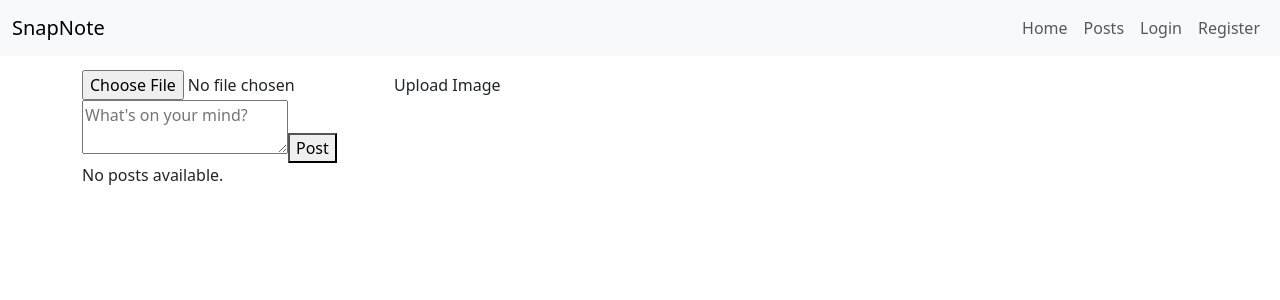
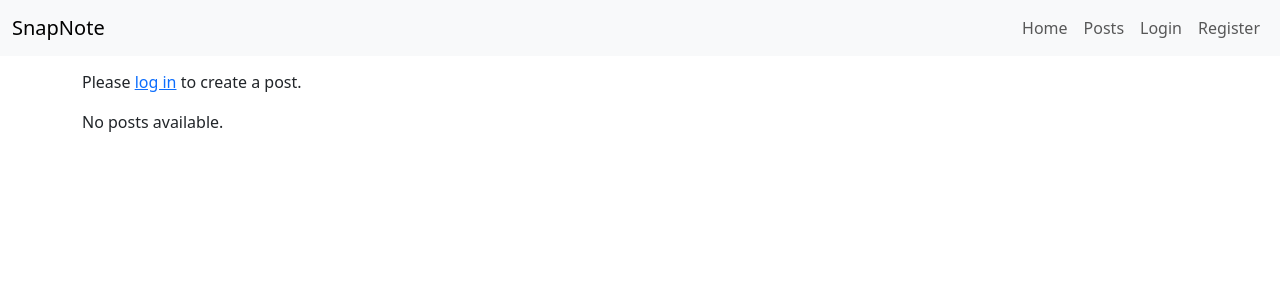
Before and after one commit to kariannegle/ITPE3200Exam, a React (Create React App) app in the folder snapnote-frontend/: page / in a window 1280 px wide. Shown: the top 300 px of the page. Built offline with nearby package versions, Linux system fonts and the light colour scheme.

Commit message:
implement authentication context and integrate with navbar and login

```diff
--- a/snapnote-frontend/src/App.jsx
+++ b/snapnote-frontend/src/App.jsx
@@ -1,3 +1,4 @@
+import 'bootstrap/dist/css/bootstrap.min.css';
 import React from 'react';
 import { BrowserRouter as Router, Routes, Route } from 'react-router-dom';
 import CustomNavbar from './components/CustomNavbar';
@@ -6,6 +7,7 @@ import PostList from './pages/PostList';
 import Register from './pages/Register';
 import Login from './pages/Login';
 import Logout from './pages/Logout';
+
 
 function App() {
   return (
--- a/snapnote-frontend/src/components/CustomNavbar.jsx
+++ b/snapnote-frontend/src/components/CustomNavbar.jsx
@@ -1,8 +1,11 @@
 import React from 'react';
 import { Navbar, Nav, Container, Button } from 'react-bootstrap';
 import { Link } from 'react-router-dom';
+import { useAuth } from '../context/AuthContext'; // Import the useAuth hook
 
-const CustomNavbar = ({ isAuthenticated }) => {
+const CustomNavbar = () => {
+  const { isAuthenticated, logout } = useAuth(); // Use authentication status and logout function
+
   return (
     <Navbar expand="md" bg="light" variant="light" fixed="top" className="navbar">
       <Container fluid>
@@ -22,7 +25,7 @@ const CustomNavbar = ({ isAuthenticated }) => {
             <Nav.Link as={Link} to="/posts">Posts</Nav.Link>
             {isAuthenticated ? (
               <>
-                <Nav.Link as={Link} to="/logout">Logout</Nav.Link>
+                <Nav.Link as={Link} to="/logout" onClick={logout}>Logout</Nav.Link>
               </>
             ) : (
               <>
--- /dev/null
+++ b/snapnote-frontend/src/context/AuthContext.jsx
@@ -0,0 +1,23 @@
+import React, { createContext, useContext, useState } from 'react';
+
+const AuthContext = createContext();
+
+// provider component
+export const AuthProvider = ({ children }) => {
+  const [isAuthenticated, setIsAuthenticated] = useState(false);
+
+  // Functions to handle login and logout
+  const login = () => setIsAuthenticated(true);
+  const logout = () => setIsAuthenticated(false);
+
+  return (
+    <AuthContext.Provider value={{ isAuthenticated, login, logout }}>
+      {children}
+    </AuthContext.Provider>
+  );
+};
+
+// custom hook to use the AuthContext
+export const useAuth = () => {
+  return useContext(AuthContext);
+};
--- a/snapnote-frontend/src/index.js
+++ b/snapnote-frontend/src/index.js
@@ -1,10 +1,20 @@
 import 'bootstrap/dist/css/bootstrap.min.css';
 import React from 'react';
-import ReactDOM from 'react-dom/client';
+import { createRoot } from 'react-dom/client';
 import App from './App';
+import { AuthProvider } from './context/AuthContext'; // Import the AuthProvider
 
-ReactDOM.createRoot(document.getElementById('root')).render(
-    <React.StrictMode>
-        <App />
-    </React.StrictMode>
+// Get the root element from the DOM
+const container = document.getElementById('root');
+
+// Create a root
+const root = createRoot(container);
+
+// Render the app
+root.render(
+  <React.StrictMode>
+    <AuthProvider>
+      <App />
+    </AuthProvider>
+  </React.StrictMode>
 );
--- a/snapnote-frontend/src/pages/Home.jsx
+++ b/snapnote-frontend/src/pages/Home.jsx
@@ -1,18 +1,30 @@
 import React, { useState } from 'react';
 import CreatePost from '../components/CreatePost';
 import PostFeed from '../components/PostFeed';
-
+import { useAuth } from '../context/AuthContext';
 
 const Home = () => {
+  const { isAuthenticated } = useAuth(); // Get authentication status
+
   const [posts, setPosts] = useState([]);
 
+  // Handler for when a new post is created
   const handlePostCreated = (newPost) => {
     setPosts([newPost, ...posts]);
   };
 
   return (
     <div className="home-page">
+      {isAuthenticated ? (
         <CreatePost onPostCreated={handlePostCreated} />
+        ) : (
+        <>
+            <p>Please <a href="/login">log in</a> to create a post.</p>
+        </>
+        )}
+
+
+      {/* Post feed visible to everyone */}
       <PostFeed posts={posts} />
     </div>
   );
--- a/snapnote-frontend/src/pages/Login.jsx
+++ b/snapnote-frontend/src/pages/Login.jsx
@@ -1,10 +1,11 @@
 import React, { useState } from 'react';
 import { useNavigate } from 'react-router-dom';
+import { useAuth } from '../context/AuthContext';
 
 const Login = () => {
   const [username, setUsername] = useState('');
   const [password, setPassword] = useState('');
-
+  const { login } = useAuth(); // Get the login function from AuthContext
   const navigate = useNavigate();
 
   const handleLogin = async (e) => {
@@ -25,13 +26,13 @@ const Login = () => {
         method: 'POST',
         headers: { 'Content-Type': 'application/json' },
         body: JSON.stringify(payload),
-        credentials: 'include', // Include cookies if needed
+        credentials: 'include', // Include cookies if session-based auth
       });
 
       if (response.ok) {
         console.log('Login successful');
-        // Navigate to the home page
-        navigate('/');
+        login(); // Update the authentication state in context
+        navigate('/'); // Redirect to home page after successful login
       } else {
         const errorData = await response.json();
         console.error('Login failed:', errorData);
```
Lines whose indentation alone changed are shown as unchanged.
